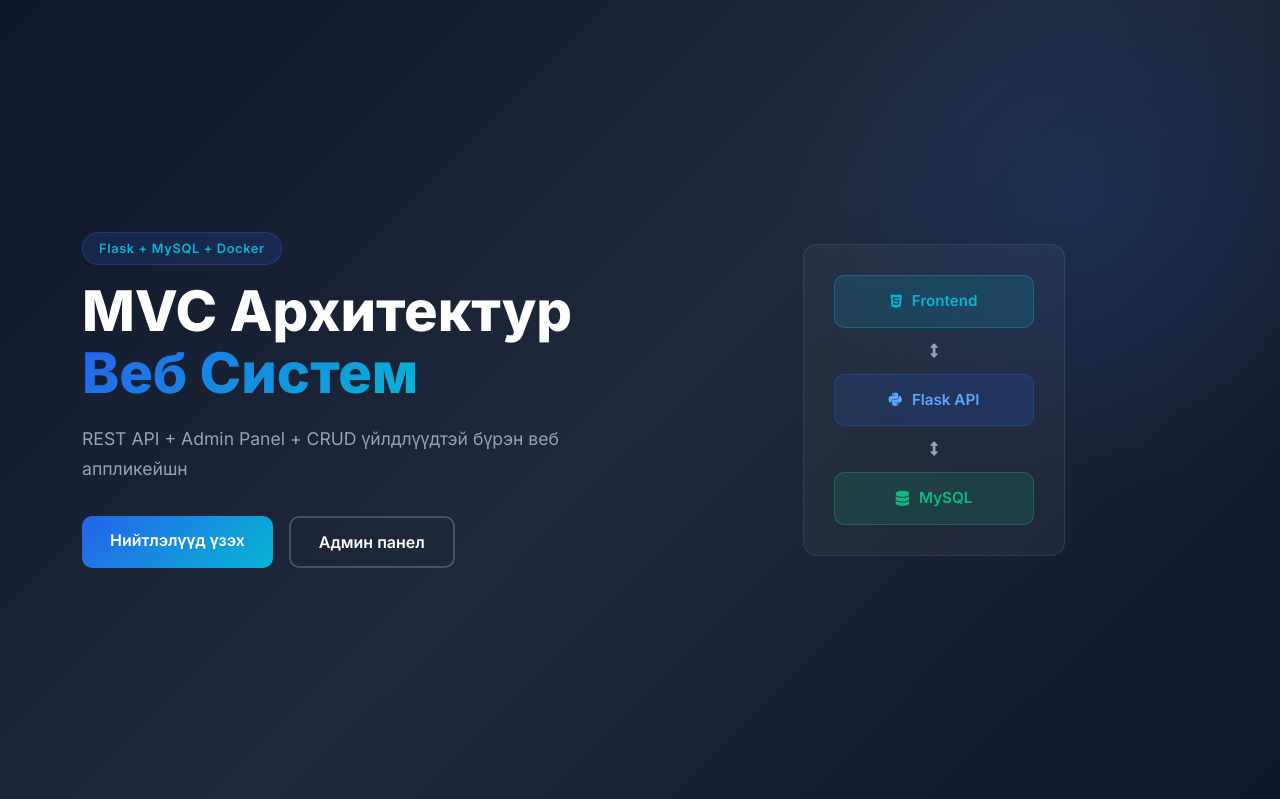
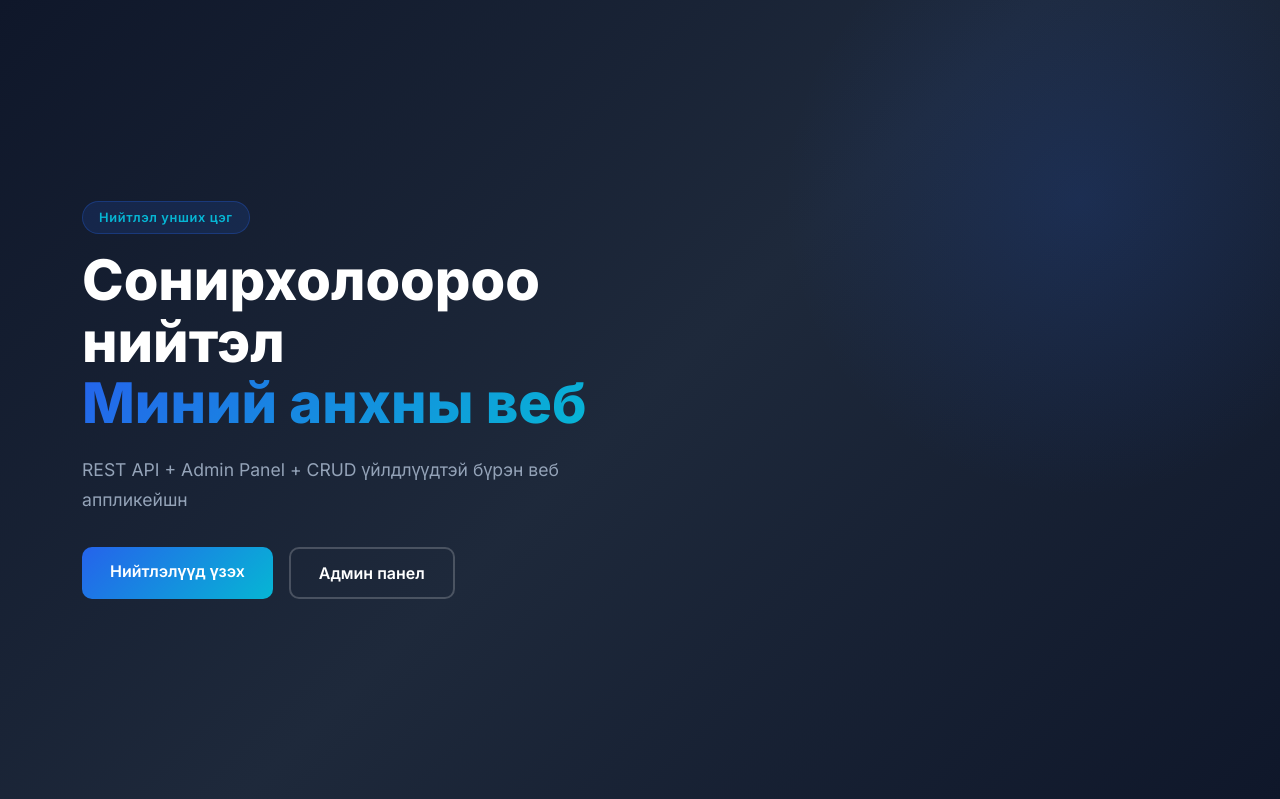
Before and after one commit to tsagaanbaatar12-star/murun_tsagaanaa, a Flask app: page / in a window 1280 px wide. Shown: the part 69-868 px from the top of the page. Run offline with Flask 3, Linux system fonts and the light colour scheme.

Commit message:
Zarim ugs uurchilluu

```diff
--- a/app/templates/user/index.html
+++ b/app/templates/user/index.html
@@ -23,21 +23,12 @@
 <section class="hero-section">
   <div class="container">
     <div class="hero-content">
-      <div class="badge-pill mb-3">Flask + MySQL + Docker</div>
-      <h1 class="hero-title">MVC Архитектур<br><span class="highlight">Веб Систем</span></h1>
+      <div class="badge-pill mb-3">Нийтлэл унших цэг</div>
+      <h1 class="hero-title">Сонирхолоороо нийтэл<br><span class="highlight">Миний анхны веб</span></h1>
       <p class="hero-sub">REST API + Admin Panel + CRUD үйлдлүүдтэй бүрэн веб аппликейшн</p>
       <div class="d-flex gap-3 flex-wrap">
         <a href="#articles" class="btn btn-primary-custom">Нийтлэлүүд үзэх</a>
         <a href="{{ url_for('admin.login') }}" class="btn btn-outline-custom">Админ панел</a>
-      </div>
-    </div>
-    <div class="hero-arch">
-      <div class="arch-card">
-        <div class="arch-layer frontend"><i class="fab fa-html5"></i> Frontend</div>
-        <div class="arch-arrow"><i class="fas fa-arrows-alt-v"></i></div>
-        <div class="arch-layer backend"><i class="fab fa-python"></i> Flask API</div>
-        <div class="arch-arrow"><i class="fas fa-arrows-alt-v"></i></div>
-        <div class="arch-layer database"><i class="fas fa-database"></i> MySQL</div>
       </div>
     </div>
   </div>
```
Also changed, not shown: app/templates/admin/login.html (+2 -6 lines), app/controllers/__init__.py (deleted), app/models/__init__.py (deleted).
